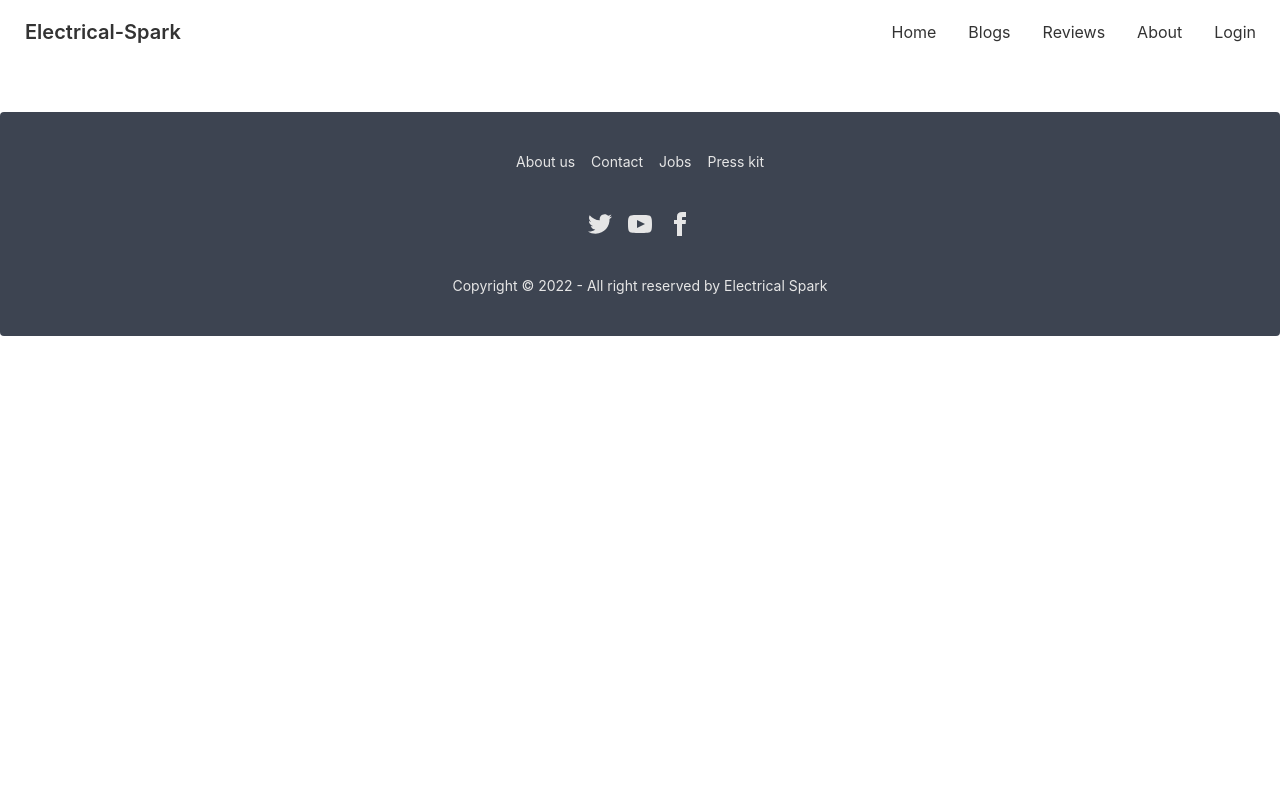
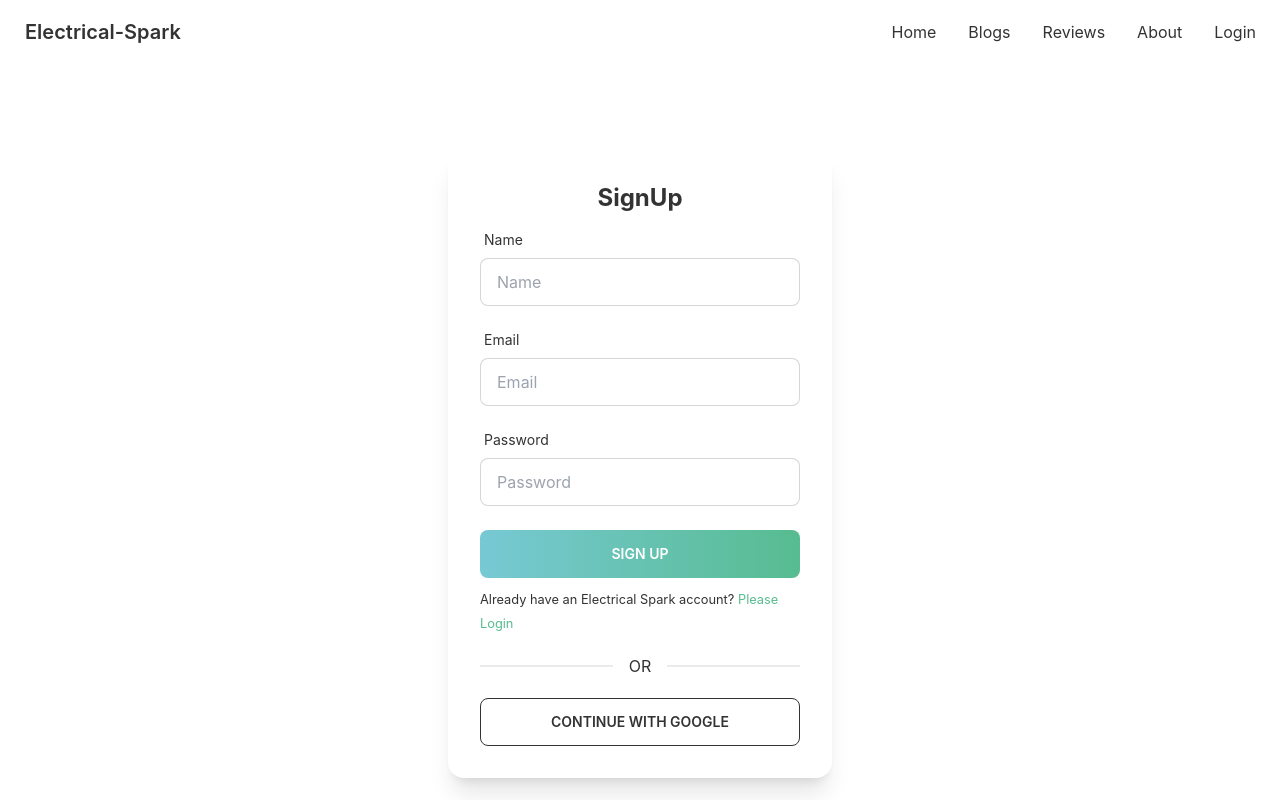
Before and after one commit to shahin7333/manufacturer-website-client, a React (Create React App) app: page /signup in a window 1280 px wide. Shown: the top 800 px of the page. Built offline with nearby package versions, Linux system fonts and the light colour scheme; no server answers.

Commit message:
sign  page added

```diff
--- a/src/App.js
+++ b/src/App.js
@@ -3,14 +3,12 @@ import { Route, Routes } from 'react-router-dom';
 import './App.css';
 import Blogs from './Pages/Blogs';
 import Login from "../src/Pages/Login/Login"
-
-
 import Home from './Pages/Home/Home';
 import Navbar from './Pages/Shared/Navbar';
 import Reviews from './Pages/Reviews';
 import About from './Pages/About';
 import Footer from './Pages/Shared/Footer';
-import Purchase from './Pages/Purchase/Purchase';
+import SignUp from './Pages/Login/SignUp';
 
 function App() {
   return (
@@ -22,7 +20,7 @@ function App() {
     <Route path='/login' element={<Login/>} />
     <Route path='/reviews' element={<Reviews/>} />
     <Route path='/about' element={<About/>} />
-    <Route path='/purchase' element={<Purchase/>} />
+    <Route path='/signup' element={<SignUp/>}/>
   </Routes>
 
 
--- a/src/Pages/Login/Login.js
+++ b/src/Pages/Login/Login.js
@@ -1,80 +1,120 @@
 import React from 'react';
-import { useSignInWithGoogle } from 'react-firebase-hooks/auth';
+import { useSignInWithEmailAndPassword, useSignInWithGoogle } from 'react-firebase-hooks/auth';
 import auth from '../../firebase.init'
 import { useForm } from "react-hook-form";
+import Loading from '../Shared/Loading';
+import { Link } from 'react-router-dom';
 
 const Login = () => {
-    const [signInWithGoogle, user, loading, error] = useSignInWithGoogle(auth);
+    const [signInWithGoogle, gUser, gLoading, gError] = useSignInWithGoogle(auth);
     const { register, formState: { errors }, handleSubmit } = useForm();
-    if(user){
-       console.log(user)
+    const [
+        signInWithEmailAndPassword,
+        user,
+        loading,
+        error,
+    ] = useSignInWithEmailAndPassword(auth);
+
+
+// const [token]=useToken(user||gUser)
+
+
+    // const navigate = useNavigate();
+    // const location = useLocation();
+    // let from = location.state?.from?.pathname || "/";
+
+    let signInError;
+
+    // useEffect( () =>{
+    //     if (user || gUser) {
+    //         navigate(from, { replace: true });
+    //     }
+    // }, [user, gUser, from, navigate])
+
+    if (loading || gLoading) {
+        return <Loading></Loading>
      }
-   const onSubmit = data => {
-    console.log(data);
+     if(user||gUser){
+         console.log(user||gUser)
      }
 
+    if(error || gError){
+        signInError= <p className='text-red-500'><small>{error?.message||gError?.message}</small></p>
+    }
+
+    const onSubmit = data => {
+        signInWithEmailAndPassword(data.email, data.password);
+        console.log(data)
+    }
     return (
-        <div className='flex items-center justify-center h-screen'>
+        <div className='flex h-screen justify-center items-center'>
             <div className="card w-96 bg-base-100 shadow-xl">
                 <div className="card-body">
-          <h2 className="text-center text-2xl font-bold text-secondary">Login</h2>
+                    <h2 className="text-center text-2xl font-bold">Login</h2>
                     <form onSubmit={handleSubmit(onSubmit)}>
-          <div class="form-control w-full max-w-xs">
-  <label class="label">
-    <span class="label-text">Email</span>
 
+                        <div className="form-control w-full max-w-xs">
+                            <label className="label">
+                                <span className="label-text">Email</span>
                             </label>
                             <input
                              {...register("email", {
-      required:{
-      value:true,
-      message:'Email is required'
+                                required: {
+                                    value: true,
+                                    message: 'Email is Required'
                                 },
                                 pattern: {
-      value: /[a-z0-9]+[a-z]+\.[a-z]{2,3}/,
-      message: 'Provide a valid email'
+                                    value: /[a-z0-9]+@[a-z]+\.[a-z]{2,3}/,
+                                    message: 'Provide a valid Email'
                                 }
                             })}
-  type="email" placeholder="Your email" class="input input-bordered w-full max-w-xs" />
-  <label class="label">
-  {errors.email?.type === 'required' && <span class="label-text-alt text-red-500">{error.email.message}</span>}
-  {errors.email?.type === 'pattern' && <span class="label-text-alt text-red-500">{error.email.message}</span>}
+                                type="email"
+                                placeholder="Email"
+                                className="input input-bordered w-full max-w-xs"
 
-
+                            />
+                            <label className="label">
+                                {errors.email?.type === 'required' && <span className="label-text-alt text-red-500">{errors.email.message}</span>}
+                                {errors.email?.type === 'pattern' && <span className="label-text-alt text-red-500">{errors.email.message}</span>}
                             </label>
                         </div>
-          <div class="form-control w-full max-w-xs">
-  <label class="label">
-    <span class="label-text">Password</span>
-
+                        <div className="form-control w-full max-w-xs">
+                            <label className="label">
+                                <span className="label-text">Password</span>
                             </label>
                             <input
+                                type="password"
+                                placeholder="Password"
+                                className="input input-bordered w-full max-w-xs"
                                 {...register("password", {
-      required:{
-      value:true,
-      message:'Password is required'
+                                    required: {
+                                        value: true,
+                                        message: 'Password is Required'
                                     },
                                     minLength: {
                                         value: 6,
-      message: 'More than or equal six characters'
+                                        message: 'More than 5 characters'
                                     }
                                 })}
-  type="password" placeholder="Password" class="input input-bordered w-full max-w-xs" />
-  <label class="label">
-  {errors.password?.type === 'required' && <span class="label-text-alt text-red-500">{error.email.message}</span>}
-  {errors.password?.type === 'minLength' && <span class="label-text-alt text-red-500">{error.email.message}</span>}
-
-
+                            />
+                            <label className="label">
+                                {errors.password?.type === 'required' && <span className="label-text-alt text-red-500">{errors.password.message}</span>}
+                                {errors.password?.type === 'minLength' && <span className="label-text-alt text-red-500">{errors.password.message}</span>}
                             </label>
                         </div>
 
-      <input className='btn border-0 bg-gradient-to-r from-primary to-secondary text-white font-bold w-full max-w-xs' type="submit" value="Login" />
+                          {signInError}
+                        <input className='btn bg-gradient-to-r from-primary to-secondary w-full max-w-xs text-white border-0 mt-2' type="submit" value="Login" />
                     </form>
+                    <p><small>New to Electrical Spark? <Link className='text-secondary' to="/signup">Create a New Account</Link></small></p>
                     <div className="divider">OR</div>
-          <button onClick={() => signInWithGoogle()} className="btn btn-outline ">Continoue With Google</button>
+                    <button
+                        onClick={() => signInWithGoogle()}
+                        className="btn btn-outline"
+                    >Continue with Google</button>
                 </div>
             </div>
-        </div>
+        </div >
     );
 };
 
--- /dev/null
+++ b/src/Pages/Login/SignUp.js
@@ -0,0 +1,130 @@
+import React from 'react';
+import { useCreateUserWithEmailAndPassword, useSignInWithGoogle, useUpdateProfile } from 'react-firebase-hooks/auth';
+import auth from '../../firebase.init'
+import { useForm } from "react-hook-form";
+import Loading from '../Shared/Loading';
+import { Link } from 'react-router-dom';
+
+const SignUp = () => {
+    const [signInWithGoogle, gUser, gLoading, gError] = useSignInWithGoogle(auth);
+    const { register, formState: { errors }, handleSubmit } = useForm();
+    const [updateProfile, updating, updateError] = useUpdateProfile(auth);
+    const [
+        createUserWithEmailAndPassword,
+        user,
+        loading,
+        error,
+      ] = useCreateUserWithEmailAndPassword(auth);
+
+
+    let signInError;
+
+    if (loading || gLoading || updating ) {
+        return <Loading></Loading>
+     }
+     if(user||gUser){
+         console.log(user||gUser)
+     }
+
+    if(error || gError || updateError){
+        signInError= <p className='text-red-500'><small>{error?.message||gError?.message||updateError?.message}</small></p>
+    }
+
+    const onSubmit = data => {
+        createUserWithEmailAndPassword(data.email, data.password);
+        console.log(data)
+    }
+    return (
+        <div className='flex h-screen justify-center items-center'>
+        <div className="card w-96 bg-base-100 shadow-xl">
+            <div className="card-body">
+                <h2 className="text-center text-2xl font-bold">SignUp</h2>
+                <form onSubmit={handleSubmit(onSubmit)}>
+
+                    <div className="form-control w-full max-w-xs">
+                        <label className="label">
+                            <span className="label-text">Name</span>
+                        </label>
+                        <input
+                         {...register("name", {
+                            required: {
+                                value: true,
+                                message: 'Name is Required'
+                            },
+                        })}
+                            type="text"
+                            placeholder="Name"
+                            className="input input-bordered w-full max-w-xs"
+
+                        />
+                        <label className="label">
+                            {errors.name?.type === 'required' && <span className="label-text-alt text-red-500">{errors.name.message}</span>}
+
+                        </label>
+                    </div>
+                    <div className="form-control w-full max-w-xs">
+                        <label className="label">
+                            <span className="label-text">Email</span>
+                        </label>
+                        <input
+                         {...register("email", {
+                            required: {
+                                value: true,
+                                message: 'Email is Required'
+                            },
+                            pattern: {
+                                value: /[a-z0-9]+@[a-z]+\.[a-z]{2,3}/,
+                                message: 'Provide a valid Email'
+                            }
+                        })}
+                            type="email"
+                            placeholder="Email"
+                            className="input input-bordered w-full max-w-xs"
+
+                        />
+                        <label className="label">
+                            {errors.email?.type === 'required' && <span className="label-text-alt text-red-500">{errors.email.message}</span>}
+                            {errors.email?.type === 'pattern' && <span className="label-text-alt text-red-500">{errors.email.message}</span>}
+                        </label>
+                    </div>
+                    <div className="form-control w-full max-w-xs">
+                        <label className="label">
+                            <span className="label-text">Password</span>
+                        </label>
+                        <input
+                            type="password"
+                            placeholder="Password"
+                            className="input input-bordered w-full max-w-xs"
+                            {...register("password", {
+                                required: {
+                                    value: true,
+                                    message: 'Password is Required'
+                                },
+                                minLength: {
+                                    value: 6,
+                                    message: 'More than 5 characters'
+                                }
+                            })}
+                        />
+                        <label className="label">
+                            {errors.password?.type === 'required' && <span className="label-text-alt text-red-500">{errors.password.message}</span>}
+                            {errors.password?.type === 'minLength' && <span className="label-text-alt text-red-500">{errors.password.message}</span>}
+                        </label>
+                    </div>
+
+                      {signInError}
+                    <input className='btn bg-gradient-to-r from-primary to-secondary w-full max-w-xs text-white border-0 mt-2' type="submit" value="Sign Up" />
+                </form>
+                <p><small>Already have an Electrical Spark account? <Link className='text-secondary' to="/login">Please Login</Link></small></p>
+                <div className="divider">OR</div>
+                <button
+                    onClick={() => signInWithGoogle()}
+                    className="btn btn-outline"
+                >Continue with Google</button>
+            </div>
+        </div>
+    </div >
+    );
+};
+
+export default SignUp;
--- /dev/null
+++ b/src/Pages/Shared/Loading.js
@@ -0,0 +1,11 @@
+import React from 'react';
+
+const Loading = () => {
+    return (
+        <div className='text-center m-20'>
+   <progress className="progress w-56"></progress>
+</div>
+    );
+};
+
+export default Loading;
```
Lines whose indentation alone changed are shown as unchanged.
